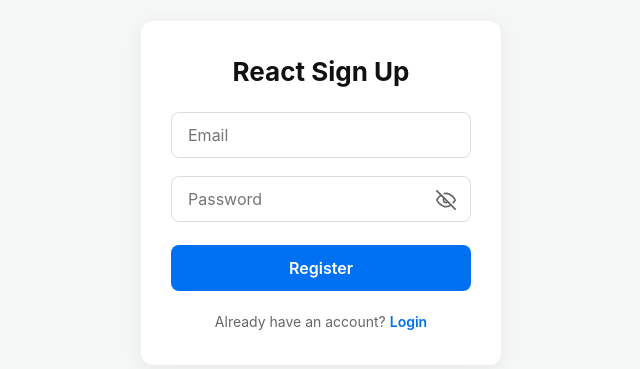
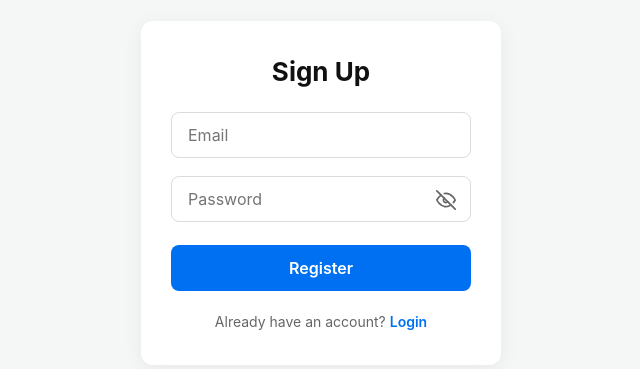
Before and after one commit to yogeshverma5k/login-signup-, a React (Vite) app: page / in a window 1280 px wide. Shown: the part 207-576 px from the top of the page, without its empty margins (319-959 px from the left). Built offline with nearby package versions, Linux system fonts and the light colour scheme.

Commit message:
Update App.jsx

```diff
--- a/src/App.jsx
+++ b/src/App.jsx
@@ -26,16 +26,19 @@ export default function App() {
       setEmail(''); setPassword('');
       setShowPassword(false);
     } else {
-      alert('Invalid Email or Password !⚠️');
+      alert('Invalid Credentials!');
     }
   };
 
   return (
     <div className="container">
-      <h2>{isLoginView ? 'React Login' : 'React Sign Up'}</h2>
+      {/* Yahan se React word hata diya hai, ab sirf Login ya Sign Up dikhega */}
+      <h2>{isLoginView ? 'Login' : 'Sign Up'}</h2>
+
       <form onSubmit={isLoginView ? handleLogin : handleSignup}>
         <input type="email" placeholder="Email" value={email} onChange={e => setEmail(e.target.value)} required />
 
+        {/* Password Wrapper */}
         <div style={{ position: 'relative', width: '100%' }}>
           <input
             type={showPassword ? 'text' : 'password'}
@@ -46,6 +49,7 @@ export default function App() {
             style={{ width: '100%', paddingRight: '45px' }}
           />
 
+          {/* Premium Official Eye Icon */}
           <span onClick={() => setShowPassword(!showPassword)} style={{ position: 'absolute', right: '15px', top: '14px', cursor: 'pointer', display: 'flex', alignItems: 'center', userSelect: 'none' }}>
             {showPassword ? (
               <svg xmlns="http://w3.org" width="20" height="20" viewBox="0 0 24 24" fill="none" stroke="#666" strokeWidth="2" strokeLinecap="round" strokeLinejoin="round"><path d="M1 12s4-8 11-8 11 8 11 8-4 8-11 8-11-8-11-8z"></path><circle cx="12" cy="12" r="3"></circle></svg>
```
